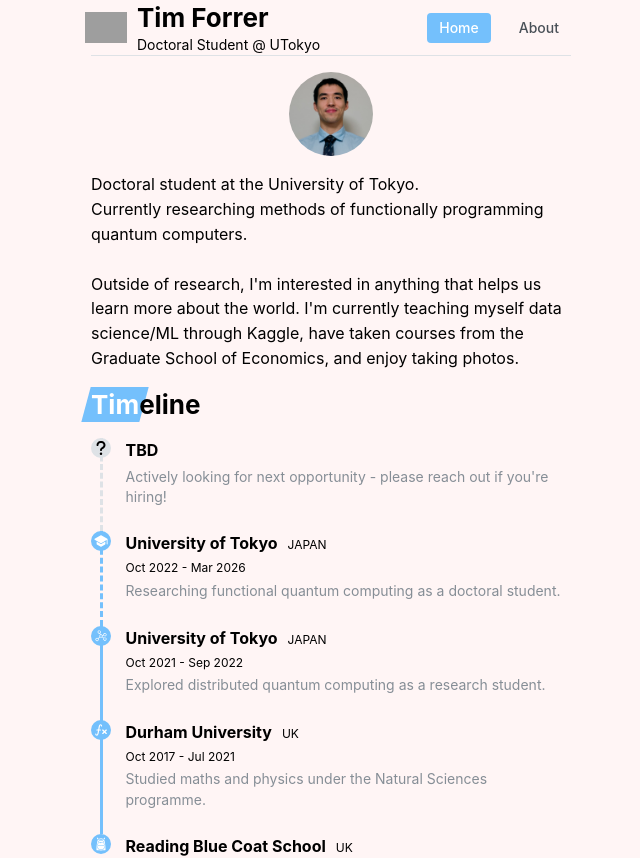
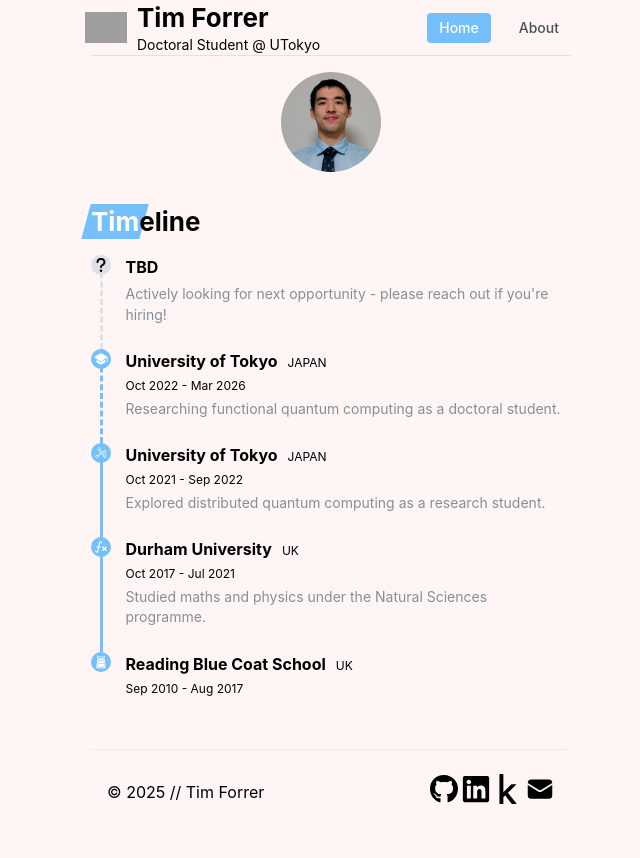
Before and after one commit to tim-forrer/website, a Next.js app: page /about in a window 1280 px wide. Shown: the top 858 px of the page, without its empty margins (309-949 px from the left). After the commit the page ends 835 px from the top, so only its background shows below. Built offline with nearby package versions, Linux system fonts and the light colour scheme; grey boxes are pictures that could not be loaded.

Commit message:
small tweaks to UI

```diff
--- /dev/null
+++ b/components/Avatar.js
@@ -0,0 +1,8 @@
+import Image from "next/image";
+import styles from "./Avatar.module.css"
+
+export default function Avatar({ src, width=100, height=100 }) {
+  return (
+    <Image src={src} className={styles.avatar} width={width} height={height}/>
+  )
+}
--- /dev/null
+++ b/components/Avatar.module.css
@@ -0,0 +1,3 @@
+.avatar {
+  border-radius: 50%;
+}
--- a/components/Socials.js
+++ b/components/Socials.js
@@ -1,12 +1,12 @@
-import { social } from "../public/me";
 import Link from "next/link";
+import { Group, ThemeIcon } from "@mantine/core";
+import { person } from "../public/me"
 import { iconLibrary } from "../public/icons"
-import { Group, ThemeIcon } from "@mantine/core";
 
-export default function Socials( {size=30} ) {
+export default function Socials({ size=30 }) {
   return(
     <Group gap={2}>
-      {social.map(({ icon, link }) => {
+      {person.socials.map(({ icon, link }) => {
         const IconComponent = iconLibrary[icon];
         return (
           <Link
@@ -22,4 +22,4 @@
       })}
     </Group>
   )
-}
+  }
--- a/pages/about.js
+++ b/pages/about.js
@@ -1,79 +1,15 @@
-import { Timeline, Title, Stack, Text, Avatar, Group, Center } from "@mantine/core";
+import { createElement } from "react";
+import { Timeline, Title, Stack, Text, Center } from "@mantine/core";
+import Date from "../components/Date";
 import SkewMark from "../components/SkewMark";
-import Date from "../components/Date";
+import PageMotion from "../components/PageMotion";
+import Avatar from "../components/Avatar";
 import { theme } from "../styles/theme";
 import { person } from "../public/me";
-import PageMotion from "../components/PageMotion";
 import { iconLibrary } from "../public/icons";
-import { createElement } from "react";
-
-const events = [
-  {
-    name: "TBD",
-    get key() {
-      return `${this.name}`.replace(/\s/g, "");
-    },
-    title: "",
-    dateStart: "",
-    dateEnd: "",
-    country: "",
-    content: "Actively looking for next opportunity - please reach out if you're hiring!",
-    lineVariant: "dashed",
-    icon: "question",
-  },
-  {
-    name: "University of Tokyo",
-    get key() {
-      return `${this.name}`.replace(/\s/g, "");
-    },
-    title: "PhD",
-    dateStart: "2022-10-01",
-    dateEnd: "2026-03-31",
-    country: "JAPAN",
-    content: "Researching functional quantum computing as a doctoral student.",
-    icon: "university",
-    lineVariant: "dashed",
-  },
-  {
-    name: "University of Tokyo",
-    get key() {
-      return `${this.name}`.replace(/\s/g, "");
-    },
-    title: "Research Student",
-    dateStart: "2021-10-01",
-    dateEnd: "2022-09-30",
-    country: "JAPAN",
-    content: "Explored distributed quantum computing as a research student.",
-    icon: "distributed"
-  },
-  {
-    name: "Durham University",
-    get key() {
-      return `${this.name}`.replace(/\s/g, "");
-    },
-    title: "MSci (First Class Hons.)",
-    dateStart: "2017-10-01",
-    dateEnd: "2021-07-31",
-    country: "UK",
-    content: "Studied maths and physics under the Natural Sciences programme.",
-    icon: "math"
-  },
-  {
-    name: "Reading Blue Coat School",
-    get key() {
-      return `${this.name}`.replace(/\s/g, "");
-    },
-    title: "Student",
-    dateStart: "2010-09-01",
-    dateEnd: "2017-08-31",
-    country: "UK",
-    content: "",
-    icon: "school",
-  },
-]
 
 export default function About() {
-  const timelineItems = events.map((event) => {
+  const timelineItems = person.events.map((event) => {
     return (
       <Timeline.Item
         key={event.key}
@@ -102,7 +38,7 @@
     <PageMotion>
       <Stack>
           <Center>
-            <Avatar src={person.avatar} size='xl'/>
+            <Avatar src="/images/me.jpg" />
           </Center>
           <Text>{person.bio}</Text>
         <Title order={2}><SkewMark>Tim</SkewMark>eline</Title>
--- a/public/me.js
+++ b/public/me.js
@@ -1,75 +1,69 @@
-const person = {
-  firstName: "Tim",
-  lastName: "Forrer",
-  get name() {
-    return `${this.firstName} ${this.lastName}`;
+const events = [
+  {
+    name: "TBD",
+    get key() {
+      return `${this.name}`.replace(/\s/g, "");
+    },
+    title: "",
+    dateStart: "",
+    dateEnd: "",
+    country: "",
+    content: "Actively looking for next opportunity - please reach out if you're hiring!",
+    lineVariant: "dashed",
+    icon: "question",
   },
-  role: "Doctoral Student",
-  avatar: "/images/me.jpg",
-  location: "Asia/Tokyo", // Expecting the IANA time zone identifier, e.g., 'Europe/Vienna'
-  languages: ["English", "Japanese", "Mandarin"],
-  bio: (
-    <>
-    Doctoral student at the University of Tokyo.<br />
-    Currently researching methods of functionally programming quantum computers.<br />
-    <br />
-    Outside of research, I'm interested in anything that helps us learn more about the world.
-    I'm currently teaching myself data science/ML through Kaggle, have taken courses from the Graduate School of Economics, and enjoy taking photos.
-    </>
-  ),
-}
-
-const education = [
   {
-    id: 0,
-    institution: "University of Tokyo",
-    country: "Japan",
-    qualification: "PhD",
+    name: "University of Tokyo",
+    get key() {
+      return `${this.name}`.replace(/\s/g, "");
+    },
+    title: "PhD",
     dateStart: "2022-10-01",
     dateEnd: "2026-03-31",
-    info: (
-      <>
-        Supervised by Prof. Mio Murao.
-        Research based on two topics:
-        (1) functional programming for quantum computers (higher-order quantum theory),
-        (2) distributed quantum computing (continuing from work done as a research student).
-      </>
-    ),
+    country: "JAPAN",
+    content: "Researching functional quantum computing as a doctoral student.",
+    icon: "university",
+    lineVariant: "dashed",
   },
   {
-    id: 1,
-    institution: "University of Tokyo",
-    country: "Japan",
-    qualification: "Research Student",
+    name: "University of Tokyo",
+    get key() {
+      return `${this.name}`.replace(/\s/g, "");
+    },
+    title: "Research Student",
     dateStart: "2021-10-01",
     dateEnd: "2022-09-30",
-    info: (
-      <>
-        Supervised by Prof. Mio Murao.
-        Research based on distributed quantum computing.
-      </>
-    )
+    country: "JAPAN",
+    content: "Explored distributed quantum computing as a research student.",
+    icon: "distributed"
   },
   {
-    id: 2,
-    institution: "Durham University",
-    country: "UK",
-    qualification: "MSci (First Class)",
+    name: "Durham University",
+    get key() {
+      return `${this.name}`.replace(/\s/g, "");
+    },
+    title: "MSci (First Class Hons.)",
     dateStart: "2017-10-01",
     dateEnd: "2021-07-31",
-    info: (
-      <>
-        Studied maths and physics under the Natural Sciences programme.
-        Modules included linear algebra, multivariable calculus, probability, and advanced theoretical physics.<br />
-        <br />
-        Awarded the Natural Sciences award for Outstanding Achievement in both 2016 and 2017 in recognition of my academic performance.
-      </>
-    )
+    country: "UK",
+    content: "Studied maths and physics under the Natural Sciences programme.",
+    icon: "math"
+  },
+  {
+    name: "Reading Blue Coat School",
+    get key() {
+      return `${this.name}`.replace(/\s/g, "");
+    },
+    title: "Student",
+    dateStart: "2010-09-01",
+    dateEnd: "2017-08-31",
+    country: "UK",
+    content: "",
+    icon: "school",
   },
 ]
 
-
-const social = [
+const socials = [
   {
     name: "GitHub",
     icon: "github",
@@ -92,8 +86,19 @@
   },
 ];
 
+const person = {
+  firstName: "Tim",
+  lastName: "Forrer",
+  get name() {
+    return `${this.firstName} ${this.lastName}`;
+  },
+  avatar: "/images/me.jpg",
+  location: "Asia/Tokyo", // Expecting the IANA time zone identifier, e.g., 'Europe/Vienna'
+  languages: ["English", "Japanese", "Mandarin"],
+  events: events,
+  socials: socials,
+}
+
 export {
   person,
-  social,
-  education
 }
--- a/styles/styles.css
+++ b/styles/styles.css
@@ -1,3 +1,7 @@
 body {
-  background-color: var(--mantine-color-red-0)
+  background-color: var(--mantine-color-red-0);
 }
+
+.roundImg {
+  border-radius:50%;
+}
```
